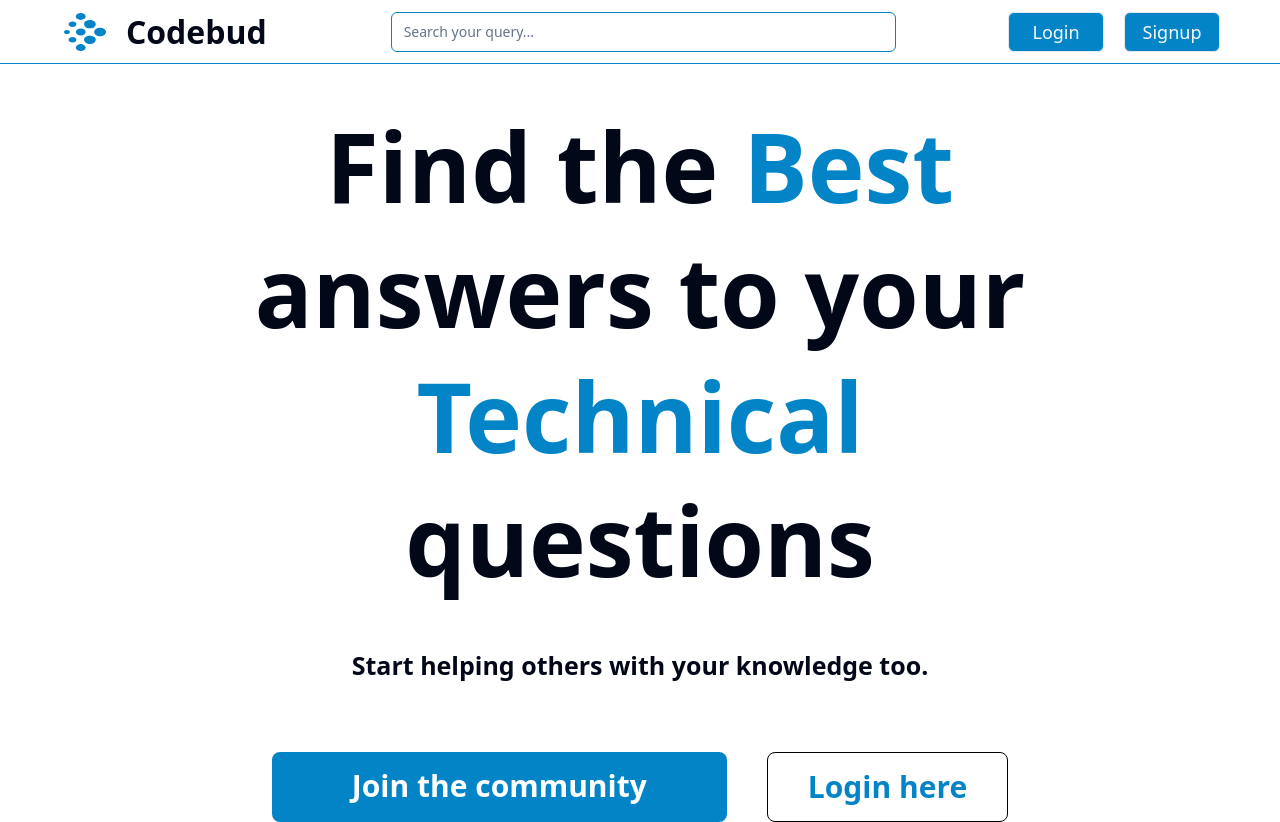
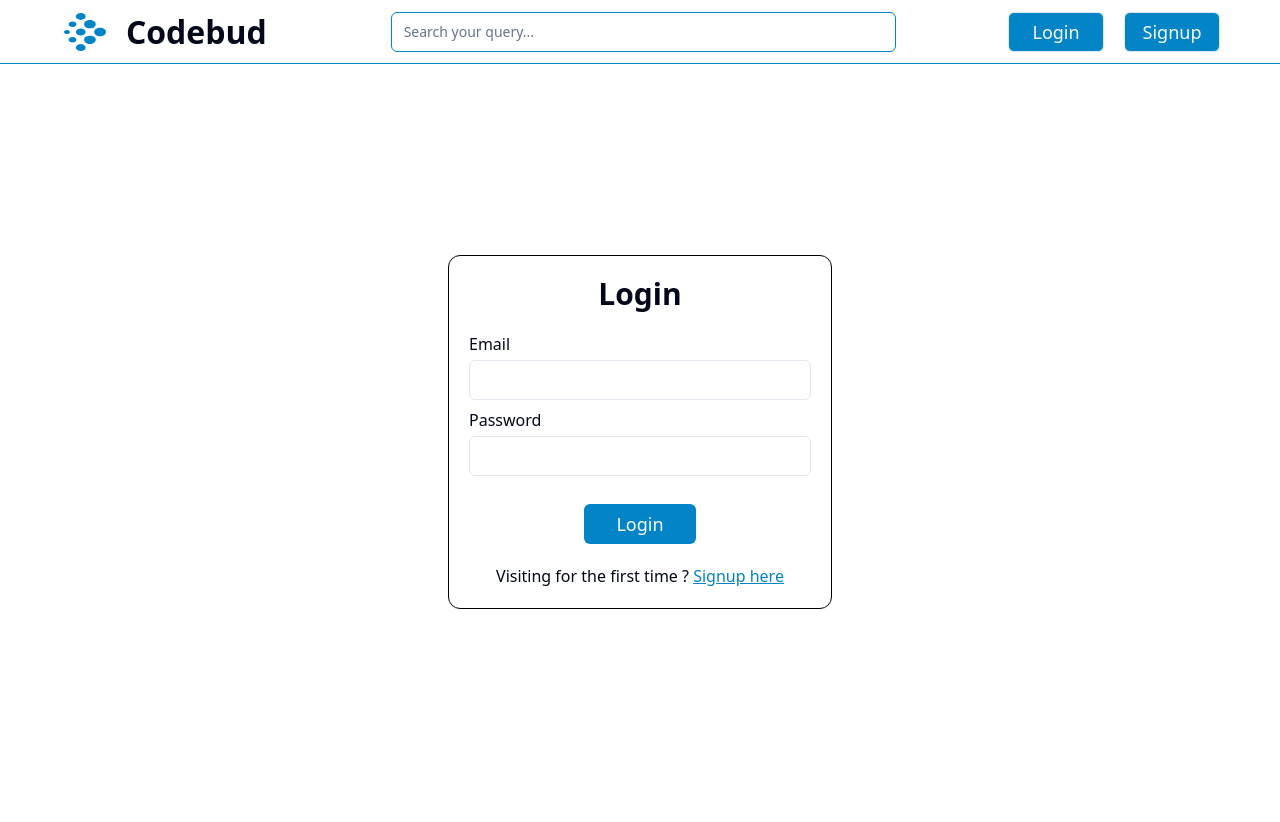
Before and after one commit to karanrajput1999/codebud-client, a React (Vite) app: page / in a window 1280 px wide. After the commit the page ends 800 px from the top, so only its background shows below. Built offline with nearby package versions, Linux system fonts and the light colour scheme.

Commit message:
added signup and login page

```diff
--- a/src/App.tsx
+++ b/src/App.tsx
@@ -1,12 +1,16 @@
 import "./App.css";
 import Navbar from "./components/navbar/Navbar";
 import LandingPage from "./components/landingpage/LandingPage";
+import Signup from "./components/signup/Signup";
+import Login from "./components/Login.tsx/Login";
 
 function App() {
   return (
     <div>
       <Navbar />
-      <LandingPage />
+      {/* <LandingPage /> */}
+      {/* <Signup /> */}
+      <Login />
     </div>
   );
 }
--- /dev/null
+++ b/src/components/Login.tsx/Login.tsx
@@ -0,0 +1,43 @@
+import { Input } from "../ui/input";
+import { Button } from "../ui/button";
+
+function Login() {
+  return (
+    <main
+      className="flex items-center justify-center px-5"
+      style={{ height: "calc(100vh - 4rem)" }}
+    >
+      <section className="w-80 sm:w-96 border border-black p-5 rounded-xl">
+        <span className="text-3xl font-bold text-center block mb-5">Login</span>
+
+        <form>
+          <div className="flex flex-col gap-1">
+            <label htmlFor="email">Email</label>
+            <Input type="email" id="email" className="mb-2" />
+          </div>
+          <div className="flex flex-col gap-1">
+            <label htmlFor="password">Password</label>
+            <Input type="password" id="password" className="mb-2" />
+          </div>
+
+          <div className="flex justify-center mt-5">
+            <Button
+              type="submit"
+              className="bg-primarycb text-lg w-28 hover:bg-primarycb "
+            >
+              Login
+            </Button>
+          </div>
+        </form>
+        <span className="mt-5 block text-center ">
+          Visiting for the first time ?{" "}
+          <a href="#" className="underline text-primarycb">
+            Signup here
+          </a>{" "}
+        </span>
+      </section>
+    </main>
+  );
+}
+
+export default Login;
--- /dev/null
+++ b/src/components/signup/Signup.tsx
@@ -0,0 +1,58 @@
+import { Input } from "../ui/input";
+import { Button } from "../ui/button";
+
+function Signup() {
+  return (
+    <main
+      className="flex items-center justify-center px-5"
+      style={{ height: "calc(100vh - 4rem)" }}
+    >
+      <section className="w-80 sm:w-96 border border-black p-5 rounded-xl">
+        <span className="text-3xl font-bold text-center block mb-5">
+          Signup
+        </span>
+
+        <form>
+          <div className="flex flex-col gap-1">
+            <label htmlFor="name">Name</label>
+            <Input type="text" id="name" className="mb-2" />
+          </div>
+          <div className="flex flex-col gap-1">
+            <label htmlFor="email">Email</label>
+            <Input type="email" id="email" className="mb-2" />
+          </div>
+          <div className="flex flex-col gap-1">
+            <label htmlFor="password">Password</label>
+            <Input type="password" id="password" className="mb-2" />
+          </div>
+          <div className="flex flex-col gap-1">
+            <label htmlFor="confirmPassword">Confirm password</label>
+            <Input type="password" id="confirmPassword" className="mb-2" />
+          </div>
+          <div className="flex justify-center mt-3">
+            <Button className="bg-transparent h-8 text-primarycb border border-primarycb hover:bg-white">
+              Choose Avatar
+            </Button>
+          </div>
+
+          <div className="flex justify-center mt-5">
+            <Button
+              type="submit"
+              className="bg-primarycb text-lg w-28 hover:bg-primarycb "
+            >
+              Signup
+            </Button>
+          </div>
+        </form>
+        <span className="mt-5 block text-center">
+          Already registered ?{" "}
+          <a href="#" className="underline text-primarycb">
+            Login here
+          </a>{" "}
+        </span>
+      </section>
+    </main>
+  );
+}
+
+export default Signup;
```
